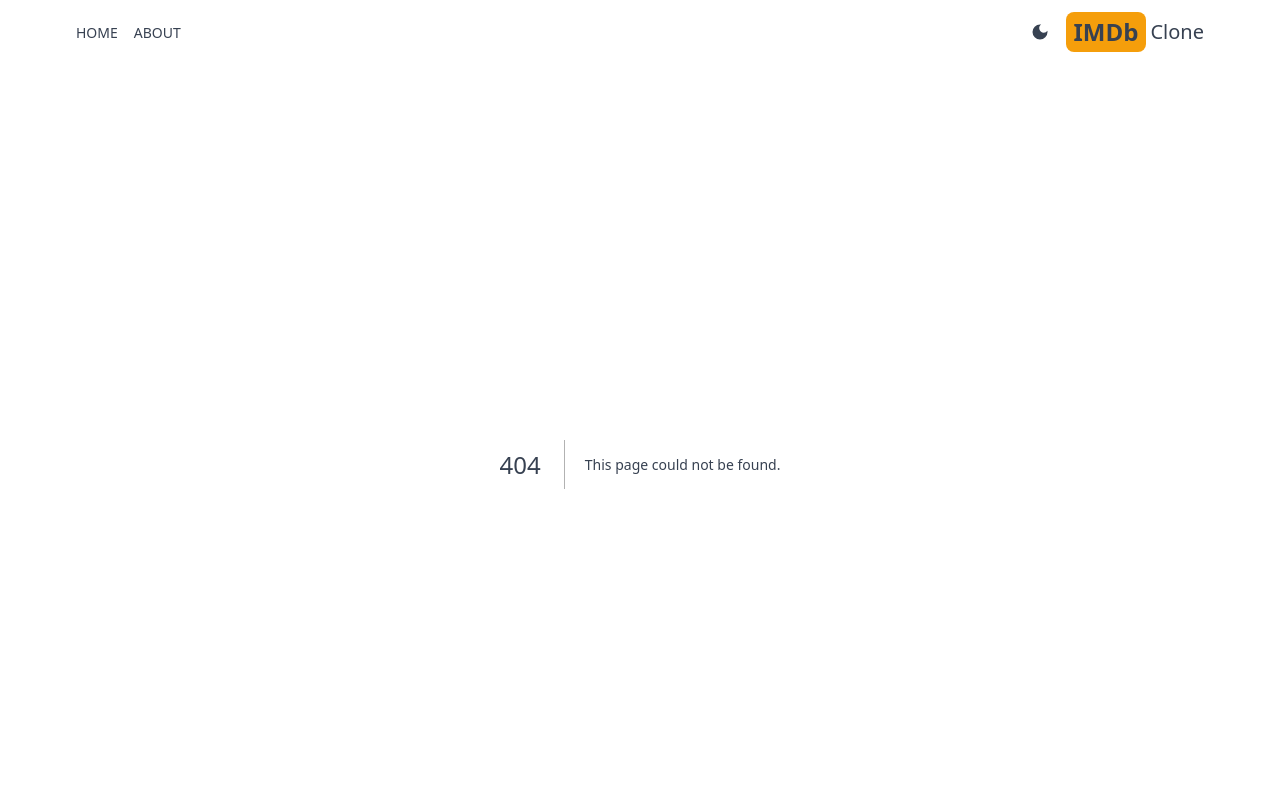
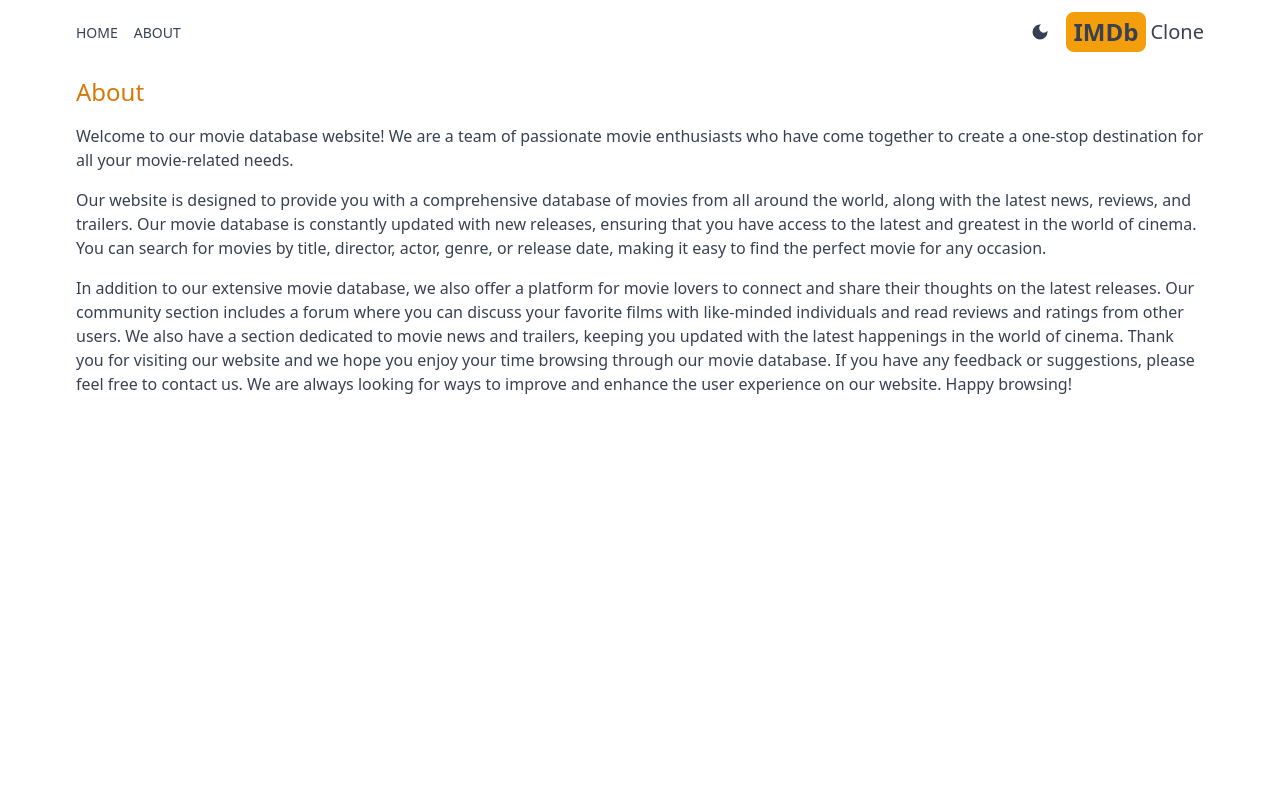
Before and after one commit to heuzin/theatio, a Next.js app: page /about in a window 1280 px wide. Before the commit this address had no page. Shown: the top 800 px of the page. Built offline with nearby package versions, Linux system fonts and the light colour scheme.

Commit message:
Adding about page and removing duplicate children render

```diff
--- /dev/null
+++ b/src/app/about/page.tsx
@@ -0,0 +1,36 @@
+const About = () => {
+  return (
+    <div className="max-w-6xl mx-auto p-3 space-y-4">
+      <h1 className="text-2xl font-medium text-amber-600">About</h1>
+      <p>
+        Welcome to our movie database website! We are a team of passionate movie
+        enthusiasts who have come together to create a one-stop destination for
+        all your movie-related needs.
+      </p>
+      <p>
+        Our website is designed to provide you with a comprehensive database of
+        movies from all around the world, along with the latest news, reviews,
+        and trailers. Our movie database is constantly updated with new
+        releases, ensuring that you have access to the latest and greatest in
+        the world of cinema. You can search for movies by title, director,
+        actor, genre, or release date, making it easy to find the perfect movie
+        for any occasion.
+      </p>
+      <p>
+        In addition to our extensive movie database, we also offer a platform
+        for movie lovers to connect and share their thoughts on the latest
+        releases. Our community section includes a forum where you can discuss
+        your favorite films with like-minded individuals and read reviews and
+        ratings from other users. We also have a section dedicated to movie news
+        and trailers, keeping you updated with the latest happenings in the
+        world of cinema. Thank you for visiting our website and we hope you
+        enjoy your time browsing through our movie database. If you have any
+        feedback or suggestions, please feel free to contact us. We are always
+        looking for ways to improve and enhance the user experience on our
+        website. Happy browsing!
+      </p>
+    </div>
+  );
+};
+
+export default About;
--- a/src/app/layout.tsx
+++ b/src/app/layout.tsx
@@ -35,7 +35,6 @@
           <Header />
           {children}
         </Providers>
-        {children}
       </body>
     </html>
   );
```
